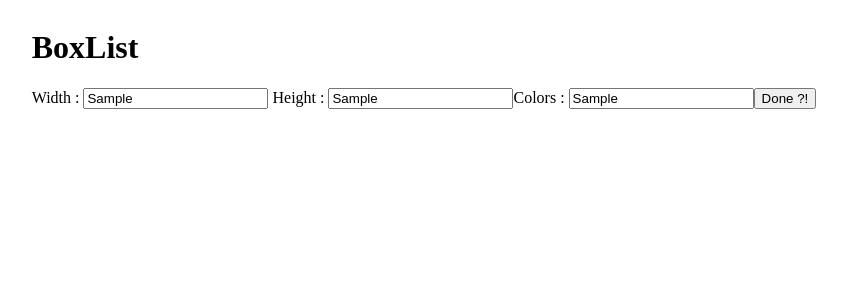
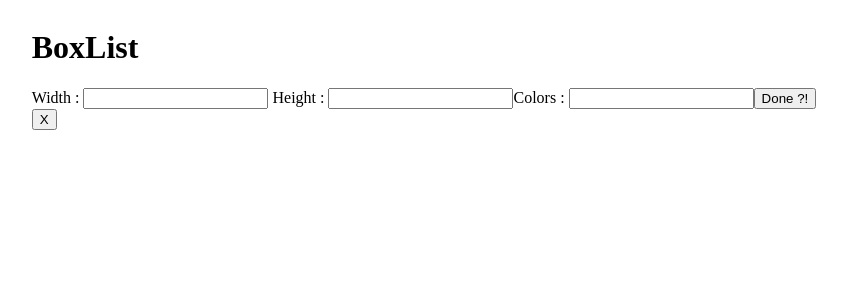
Before and after one commit to J4Web/Practice-React, a React (Create React App) app: page / in a window 1280 px wide. Both pictures are taken after typing "Sample", "Sample", "Sample" into the empty fields and a click on the button "Done ?!". Shown: the top 300 px of the page, without its empty margins (216-1063 px from the left). Built offline with nearby package versions, Linux system fonts and the light colour scheme.

Commit message:
finished the excericse

```diff
--- a/package.json
+++ b/package.json
@@ -10,6 +10,7 @@
     "react-dom": "^17.0.2",
     "react-scripts": "5.0.0",
     "uuid": "^8.3.2",
+    "uuidv4": "^6.2.12",
     "web-vitals": "^2.1.4"
   },
   "scripts": {
--- a/src/Box1.jsx
+++ b/src/Box1.jsx
@@ -1,11 +1,18 @@
 import React, { Component } from 'react'
 import './Box1.css';
 export default class Box1 extends Component {
+   handleRemove=()=>{
+       this.props.RemoveItem(this.props.id);
+   }
 render() {
     const {width, height,color}=this.props;
     return (
+        <div>
+    <div style={{width: `${width}px`,height: `${height}px`,backgroundColor: `${color}`}}>
 
-    <div style={{width: `${width}px`,height: `${height}px`,backgroundColor: `${color}`}}></div>
+    </div>
+    <button onClick={this.handleRemove}>X</button>
+    </div>
     )
 }
 }
--- a/src/BoxList.jsx
+++ b/src/BoxList.jsx
@@ -6,9 +6,10 @@ export default class BoxList extends Component {
         super(props);
         this.state=
         {
-            boxes: [{width:"", height:"",color:""}]
+            boxes: []
         }
         this.addItem=this.addItem.bind(this);
+        this.RemoveItem=this.RemoveItem.bind(this);
 
     }
     addItem(s)
@@ -17,12 +18,18 @@ export default class BoxList extends Component {
             boxes: [...oldState.boxes,s]
         }))
     }
+    RemoveItem(id){
+        this.setState({
+            boxes: this.state.boxes.filter(box => box.id!==id)
+        })
+
+    }
 render() {
     return (
     <div><h1>BoxList</h1>
     <NewBoxForm addItem={this.addItem}/>
     {this.state.boxes.map(k=>{
-        return <Box1 width={k.width} height={k.height} color={k.color}/>})}
+        return <Box1 key={k.id} width={k.width} height={k.height} color={k.color} id={k.id} RemoveItem={this.RemoveItem}/> })}
     </div>
     )
 }
--- a/src/NewBoxForm.jsx
+++ b/src/NewBoxForm.jsx
@@ -1,5 +1,5 @@
 import React, { Component } from 'react';
-
+import { v4 as uuidv4 } from 'uuid';
 class NewBoxForm extends Component {
     constructor(props){
         super(props);
@@ -13,8 +13,14 @@ class NewBoxForm extends Component {
     }
     handleSubmit(e)
     {
+        let newBox={...this.state, id: uuidv4()};
         e.preventDefault();
-        this.props.addItem(this.state);
+        this.props.addItem(newBox);
+        this.setState({
+            width:"",
+            height:"",
+            color:""
+        });
 
     }
     handleChange(evt){
```
Also changed, not shown: 1 other file (tests, documents, lock files or other folders).
